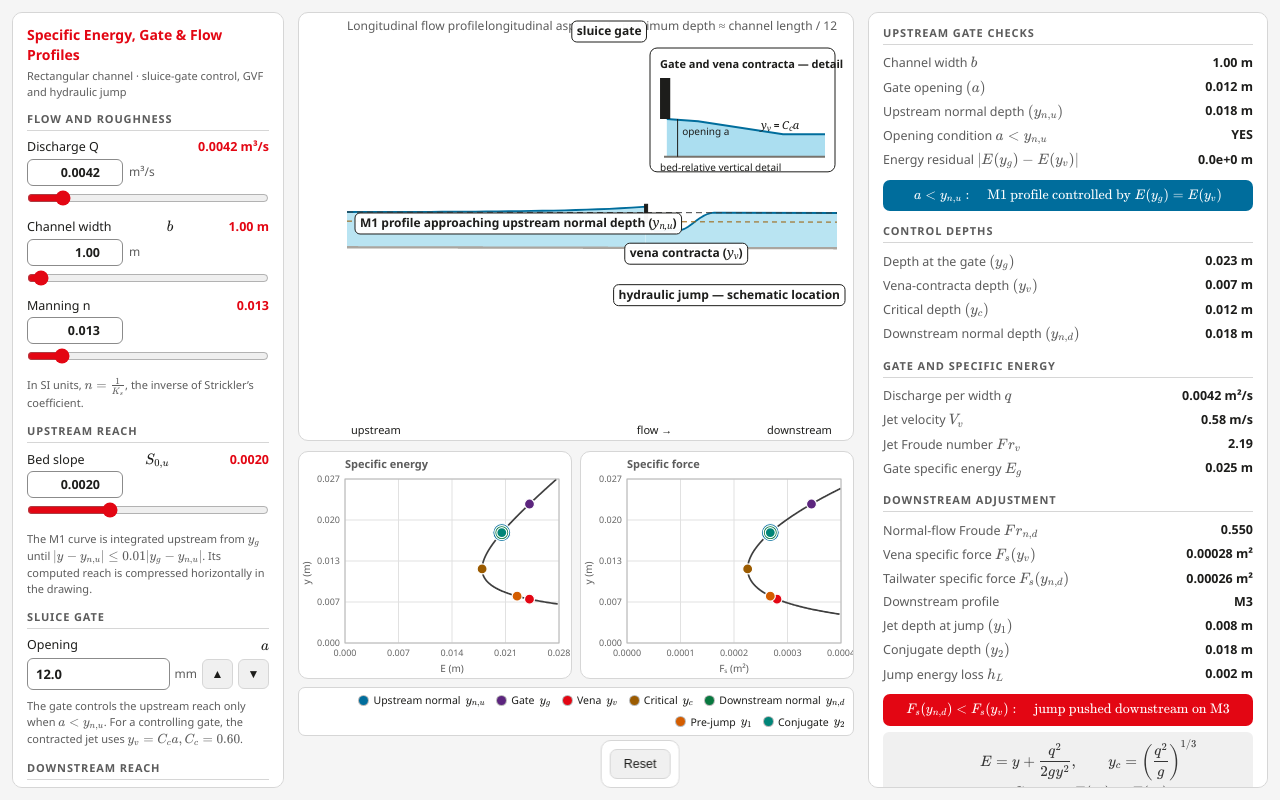
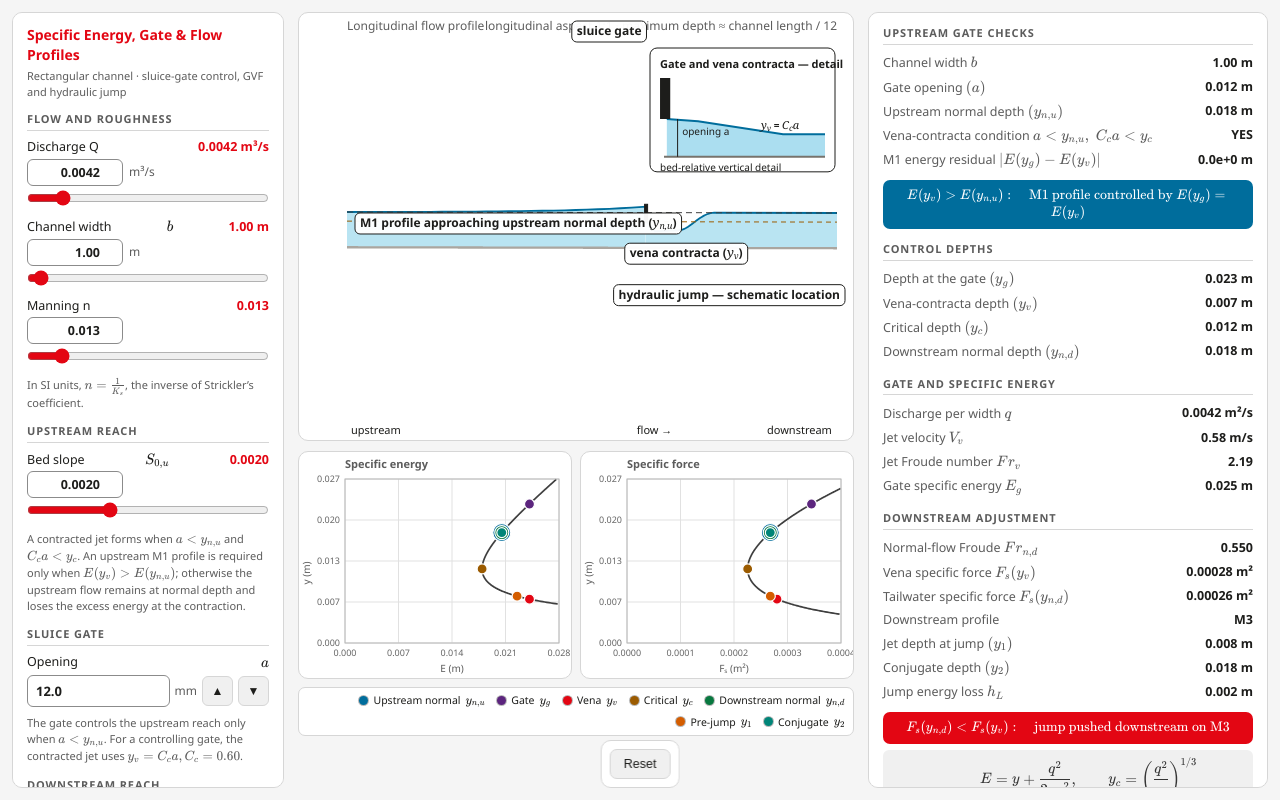
Before and after one commit to streem-epfl/streem-epfl.github.io, a plain HTML site: page hydraulics-labs/labs/07-specific-energy-gate/index.html in a window 1280 px wide. Drawn offline with Linux system fonts and the light colour scheme.

Commit message:
Separate vena contracta from M1 gate control

```diff
--- a/hydraulics-labs/labs/07-specific-energy-gate/index.html
+++ b/hydraulics-labs/labs/07-specific-energy-gate/index.html
@@ -67,7 +67,7 @@
   <label for="s-Su" class="row">Bed slope <span data-tex="S_{0,u}"></span> <span id="v-Su" class="val"></span></label>
   <div class="control-row"><input id="i-Su" class="manual-entry" type="number" min="0.0005" max="0.005" step="0.0001" value="0.0020" inputmode="decimal" aria-label="Upstream bed slope"></div>
   <input id="s-Su" type="range" min="0.0005" max="0.005" step="0.0001" value="0.0020">
-  <div class="note">The M1 curve is integrated upstream from <span data-tex="y_g"></span> until <span data-tex="|y-y_{n,u}|\leq0.01|y_g-y_{n,u}|"></span>. Its computed reach is compressed horizontally in the drawing.</div>
+  <div class="note">A contracted jet forms when <span data-tex="a<y_{n,u}"></span> and <span data-tex="C_ca<y_c"></span>. An upstream M1 profile is required only when <span data-tex="E(y_v)>E(y_{n,u})"></span>; otherwise the upstream flow remains at normal depth and loses the excess energy at the contraction.</div>
 
   <h2>Sluice gate</h2>
   <label for="i-a" class="row">Opening <span data-tex="a"></span></label>
@@ -96,8 +96,8 @@
     <tr><td>Channel width <span data-tex="b"></span></td><td id="o-b"></td></tr>
     <tr><td>Gate opening <span data-tex="(a)"></span></td><td id="o-a"></td></tr>
     <tr><td>Upstream normal depth <span data-tex="(y_{n,u})"></span></td><td id="o-ynu"></td></tr>
-    <tr><td>Opening condition <span data-tex="a<y_{n,u}"></span></td><td id="o-condition"></td></tr>
-    <tr><td>Energy residual <span data-tex="|E(y_g)-E(y_v)|"></span></td><td id="o-Echeck"></td></tr>
+    <tr><td>Vena-contracta condition <span data-tex="a<y_{n,u},\;C_ca<y_c"></span></td><td id="o-condition"></td></tr>
+    <tr><td>M1 energy residual <span data-tex="|E(y_g)-E(y_v)|"></span></td><td id="o-Echeck"></td></tr>
   </table>
   <div id="up-status" class="status">CHECKING GATE CONTROL</div>
 
@@ -208,11 +208,14 @@ function traceUpstreamM1(yGate,S,target){
 function solve(){
   const yc=criticalDepth(),ynu=normalDepth(state.Su),ynd=normalDepth(state.Sd),openingClear=state.a>=ynu;
   const candidateYv=CC*state.a,candidateE=specific(candidateYv),candidateYg=candidateYv<yc?rootEnergy(candidateE,'sub'):candidateYv;
-  const gateActive=!openingClear&&candidateYv<yc&&candidateYg>ynu;
-  const yv=gateActive?candidateYv:null,Ev=gateActive?candidateE:specific(ynu),yg=gateActive?candidateYg:ynu;
-  const upstream=gateActive?traceUpstreamM1(yg,state.Su,ynu):{points:[{x:-LUP,y:ynu},{x:0,y:ynu}],physicalLength:0};
+  // A vena contracta and an upstream M1 control are distinct phenomena. A
+  // constricted opening can create a supercritical jet without an M1 rise.
+  const gateActive=!openingClear&&candidateYv<yc;
+  const m1Active=gateActive&&candidateYg>ynu*(1+1e-5);
+  const yv=gateActive?candidateYv:null,Ev=gateActive?candidateE:specific(ynu),yg=m1Active?candidateYg:ynu;
+  const upstream=m1Active?traceUpstreamM1(yg,state.Su,ynu):{points:[{x:-LUP,y:ynu},{x:0,y:ynu}],physicalLength:0};
   const Frnd=section(ynd).Fr,Fn=force(ynd),Fv=gateActive?force(yv):null,y2v=gateActive?conjugate(yv):null;
-  const r={yc,ynu,ynd,yv,yg,Ev,Vv:gateActive?section(yv).V:null,Frv:gateActive?section(yv).Fr:null,up:upstream.points,upstreamLength:upstream.physicalLength,Frnd,Fv,Fn,y2v,gateActive,openingClear,kind:'uncontrolled',profileType:'—'};
+  const r={yc,ynu,ynd,yv,yg,Ev,Vv:gateActive?section(yv).V:null,Frv:gateActive?section(yv).Fr:null,up:upstream.points,upstreamLength:upstream.physicalLength,Frnd,Fv,Fn,y2v,gateActive,m1Active,openingClear,kind:'uncontrolled',profileType:'—'};
   if(!gateActive){
     r.down=[{x:.03,y:ynu},{x:30,y:ynu}];r.xEnd=30;return r;
   }
@@ -245,10 +248,11 @@ function clampState(){
 function setTex(id,tex){const el=$(id);el.dataset.tex=tex;el.dataset.texDisplay='block';if(window.STREEM_MATH)window.STREEM_MATH.render(el,tex,true);else el.textContent=tex;}
 function setStatusTex(id,tex,klass){const el=$(id);el.className=klass;el.dataset.tex=tex;delete el.dataset.texDisplay;if(window.STREEM_MATH)window.STREEM_MATH.render(el,tex,false);else el.textContent=tex;}
 function updateReadout(r){
-  $('o-b').textContent=state.b.toFixed(2)+' m';$('o-a').textContent=fmtDepth(state.a);$('o-ynu').textContent=fmtDepth(r.ynu);$('o-condition').textContent=state.a<r.ynu?'YES':'NO';$('o-yg').textContent=fmtDepth(r.yg);$('o-yv').textContent=r.gateActive?fmtDepth(r.yv):'not formed';$('o-yc').textContent=fmtDepth(r.yc);$('o-ynd').textContent=fmtDepth(r.ynd);
+  $('o-b').textContent=state.b.toFixed(2)+' m';$('o-a').textContent=fmtDepth(state.a);$('o-ynu').textContent=fmtDepth(r.ynu);$('o-condition').textContent=r.gateActive?'YES':'NO';$('o-yg').textContent=fmtDepth(r.yg);$('o-yv').textContent=r.gateActive?fmtDepth(r.yv):'not formed';$('o-yc').textContent=fmtDepth(r.yc);$('o-ynd').textContent=fmtDepth(r.ynd);
   $('o-q').textContent=q().toFixed(4)+' m²/s';$('o-Vv').textContent=r.gateActive?f2(r.Vv)+' m/s':'—';$('o-Frv').textContent=r.gateActive?r.Frv.toFixed(2):'—';$('o-Eg').textContent=fmtDepth(r.Ev);
-  $('o-Echeck').textContent=r.gateActive?Math.abs(specific(r.yg)-specific(r.yv)).toExponential(1)+' m':'not applicable';$('o-Frnd').textContent=r.Frnd.toFixed(3);$('o-Fv').textContent=r.gateActive?r.Fv.toFixed(5)+' m²':'—';$('o-Fn').textContent=r.Fn.toFixed(5)+' m²';$('o-profile').textContent=r.profileType;
-  if(r.gateActive)setStatusTex('up-status',String.raw`a<y_{n,u}:\quad \text{M1 profile controlled by }E(y_g)=E(y_v)`,'status');
+  $('o-Echeck').textContent=r.m1Active?Math.abs(specific(r.yg)-specific(r.yv)).toExponential(1)+' m':r.gateActive?'not required':'not applicable';$('o-Frnd').textContent=r.Frnd.toFixed(3);$('o-Fv').textContent=r.gateActive?r.Fv.toFixed(5)+' m²':'—';$('o-Fn').textContent=r.Fn.toFixed(5)+' m²';$('o-profile').textContent=r.profileType;
+  if(r.m1Active)setStatusTex('up-status',String.raw`E(y_v)>E(y_{n,u}):\quad \text{M1 profile controlled by }E(y_g)=E(y_v)`,'status');
+  else if(r.gateActive)setStatusTex('up-status',String.raw`E(y_{n,u})>E(y_v):\quad \text{upstream flow remains normal; a contracted jet forms}`,'status');
   else if(r.openingClear)setStatusTex('up-status',String.raw`a\ge y_{n,u}:\quad \text{gate clear—no upstream effect}`,'status critical');
   else setStatusTex('up-status',String.raw`a<y_{n,u},\ \text{but no supercritical vena-contracta solution}`,'status critical');
   if(r.kind==='drowned'){
@@ -267,7 +271,7 @@ function updateReadout(r){
     $('o-yj').textContent='—';$('o-y2').textContent='—';$('o-hL').textContent='—';
     setStatusTex('down-status',String.raw`\text{No contracted gate jet}`,'status critical');
   }
-  if(r.gateActive&&r.kind!=='super')setTex('formula',String.raw`\begin{aligned}
+  if(r.m1Active&&r.kind!=='super')setTex('formula',String.raw`\begin{aligned}
     E&=y+\frac{q^2}{2gy^2},\qquad y_c=\left(\frac{q^2}{g}\right)^{1/3}\\
     y_v&=C_ca,\qquad E(y_g)=E(y_v)\\
     F_s(y)&=\frac{q^2}{gy}+\frac{y^2}{2}\\
@@ -275,7 +279,17 @@ function updateReadout(r){
     F_n\approx F_v&:\ \text{at vena contracta}\\
     F_n<F_v&:\ \text{pushed downstream}
   \end{aligned}`);
+  else if(r.m1Active)setTex('formula',String.raw`\begin{aligned}
+    y_{n,d}&\le y_c\quad\Longrightarrow\quad\text{no hydraulic jump}\\
+    \frac{dy}{dx}&=\frac{S_{0,d}-S_f}{1-Fr^2}\quad(${r.profileType})
+  \end{aligned}`);
+  else if(r.gateActive&&r.kind!=='super')setTex('formula',String.raw`\begin{aligned}
+    y_v&=C_ca<y_c,\qquad E(y_{n,u})>E(y_v)\\
+    &\text{upstream flow remains normal; energy is dissipated at the contraction}\\
+    F_n>F_v&:\ \text{drowned},\quad F_n\approx F_v:\ \text{at vena contracta},\quad F_n<F_v:\ \text{pushed downstream}
+  \end{aligned}`);
   else if(r.gateActive)setTex('formula',String.raw`\begin{aligned}
+    y_v&=C_ca<y_c,\qquad E(y_{n,u})>E(y_v)\\
     y_{n,d}&\le y_c\quad\Longrightarrow\quad\text{no hydraulic jump}\\
     \frac{dy}{dx}&=\frac{S_{0,d}-S_f}{1-Fr^2}\quad(${r.profileType})
   \end{aligned}`);
@@ -364,10 +378,10 @@ function drawFlume(r){
   const nominalMaxDisplay=channelLength/12,largeDepthRatio=Math.max(1,maxPhysicalDepth/Math.max(r.yc,1e-12)),maxDisplayDepth=nominalMaxDisplay*(1+Math.min(.20,.025*Math.log10(largeDepthRatio)));
   const depthDenominator=Math.max(Math.asinh(maxPhysicalDepth/Math.max(r.yc,1e-12)),1e-9),depthDisplay=y=>maxDisplayDepth*Math.asinh(Math.max(y,0)/Math.max(r.yc,1e-12))/depthDenominator;
   const upstreamNormalDisplayDepth=depthDisplay(r.ynu),gateDepthDisplay=depthDisplay(r.yg),openingDisplay=depthDisplay(state.a),criticalDepthDisplay=depthDisplay(r.yc),downstreamNormalDisplay=depthDisplay(r.ynd);
-  const physicalUpstreamBedRise=state.Su*LUP,upstreamBedRise=r.gateActive?Math.min(physicalUpstreamBedRise,Math.max(0,(gateDepthDisplay-upstreamNormalDisplayDepth)*.45)):physicalUpstreamBedRise;
+  const physicalUpstreamBedRise=state.Su*LUP,upstreamBedRise=r.m1Active?Math.min(physicalUpstreamBedRise,Math.max(0,(gateDepthDisplay-upstreamNormalDisplayDepth)*.45)):physicalUpstreamBedRise;
   const ZB=x=>x<0?upstreamBedRise*(-x/LUP):-state.Sd*x;
   const upstreamSurfaceStart=ZB(-LUP)+upstreamNormalDisplayDepth,upstreamSurfaceEnd=gateDepthDisplay,m1Denominator=Math.expm1(4);
-  const upDraw=r.up.map(p=>{if(!r.gateActive)return{x:p.x,y:upstreamNormalDisplayDepth};const t=clamp((p.x+LUP)/LUP,0,1),surface=upstreamSurfaceStart+(upstreamSurfaceEnd-upstreamSurfaceStart)*Math.expm1(4*t)/m1Denominator;return{x:p.x,y:Math.max(0,surface-ZB(p.x))};});
+  const upDraw=r.up.map(p=>{if(!r.m1Active)return{x:p.x,y:upstreamNormalDisplayDepth};const t=clamp((p.x+LUP)/LUP,0,1),surface=upstreamSurfaceStart+(upstreamSurfaceEnd-upstreamSurfaceStart)*Math.expm1(4*t)/m1Denominator;return{x:p.x,y:Math.max(0,surface-ZB(p.x))};});
   const gateTop=Math.max(gateDepthDisplay+channelLength/200,openingDisplay+channelLength/250,channelLength/45);
   const M={l:48,r:16,t:28,b:30},sx=(W-M.l-M.r)/channelLength,sy=sx,bedBaseY=clamp(H*.55,M.t+detailH+65,H-M.b-95),X=x=>M.l+(x-xmin)*sx,Y=z=>bedBaseY-z*sy;
   const downstreamLineY=depth=>px=>{const x=clamp(xmin+(px-M.l)/sx,.05,xmax);return Y(ZB(x)+depth);};
@@ -386,7 +400,7 @@ function drawFlume(r){
   roundLabel(c,'sluice gate',X(-.20)-72,34,W,H,labels);
   if(r.gateActive){
     if(r.kind!=='drowned')roundRichLabel(c,depthRuns('vena contracta','v'),X(LVC)-30,Y(ZB(LVC)+depthDisplay(r.yv))+12,W,H,12,labels);
-    roundRichLabel(c,depthRuns('M1 profile approaching upstream normal depth','n,u'),X(-LUP)+8,Y(ZB(-LUP)+upstreamNormalDisplayDepth)+28,W,H,12,labels);
+    roundRichLabel(c,depthRuns(r.m1Active?'M1 profile approaching upstream normal depth':'upstream normal depth','n,u'),X(-LUP)+8,Y(ZB(-LUP)+upstreamNormalDisplayDepth)+28,W,H,12,labels);
   }else{
     roundRichLabel(c,depthRuns('unaffected upstream normal depth','n,u'),X(-LUP)+8,Y(ZB(-LUP)+upstreamNormalDisplayDepth)+28,W,H,12,labels);
     roundLabel(c,r.openingClear?'gate clear — no hydraulic effect':'no M1 control for these inputs',X(-9),Y(upstreamNormalDisplayDepth)+60,W,H,labels);
```
